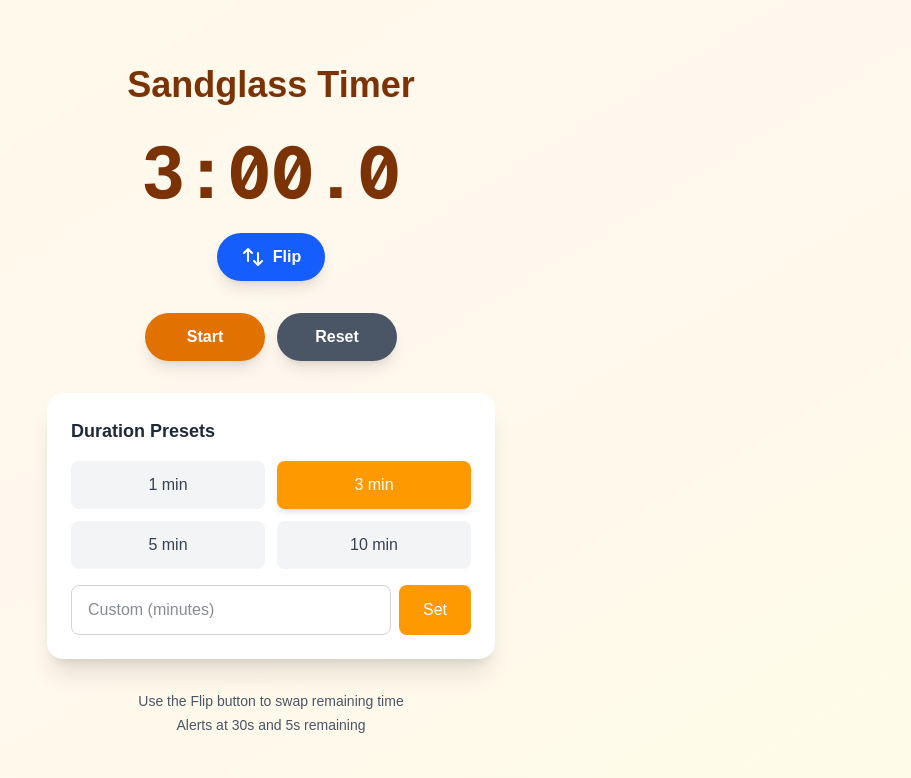
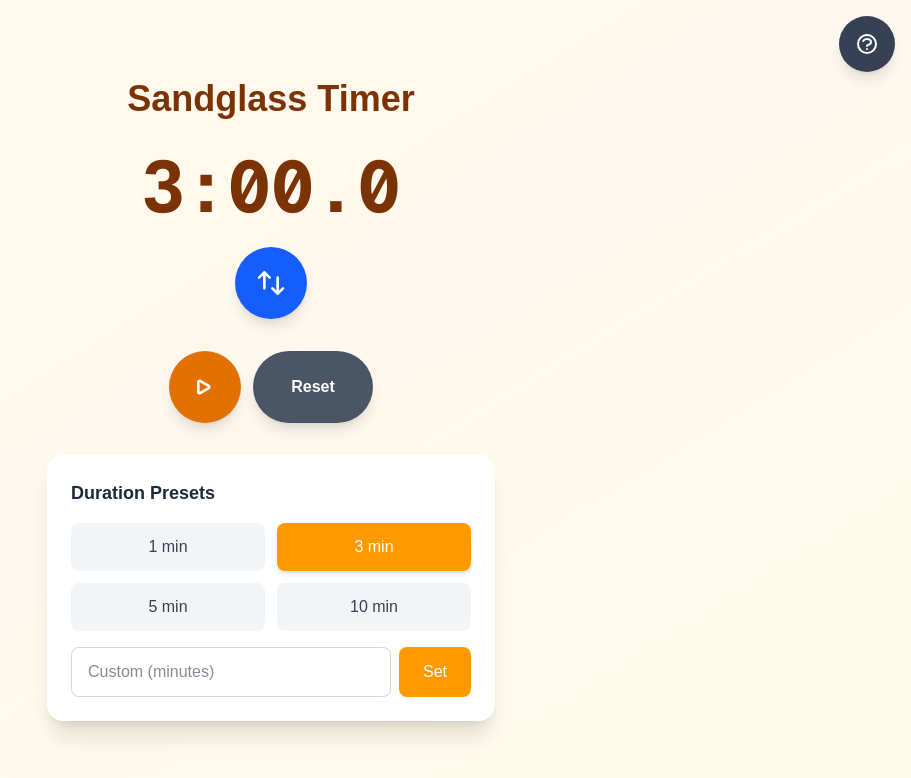
Before and after one commit to AgustinRamiroDiaz/sandglass, a Next.js app: page / in a window 1280 px wide. Shown: the top 778 px of the page, without its empty margins (369-1280 px from the left). Built offline with nearby package versions, Linux system fonts and the light colour scheme.

Commit message:
bigger buttons

```diff
--- a/src/app/page.tsx
+++ b/src/app/page.tsx
@@ -24,6 +24,7 @@ export default function Home() {
   } = useTimer(180);
 
   const [customDuration, setCustomDuration] = useState('');
+  const [showTutorial, setShowTutorial] = useState(false);
 
   const formatTime = (seconds: number) => {
     const mins = Math.floor(seconds / 60);
@@ -41,7 +42,81 @@ export default function Home() {
   };
 
   return (
-    <div className="min-h-screen flex flex-col items-center justify-center bg-gradient-to-br from-amber-50 via-orange-50 to-yellow-50 dark:from-gray-900 dark:via-gray-800 dark:to-gray-900 p-4">
+    <div className="min-h-screen flex flex-col items-center justify-center bg-gradient-to-br from-amber-50 via-orange-50 to-yellow-50 dark:from-gray-900 dark:via-gray-800 dark:to-gray-900 p-4 relative">
+      {/* Help Button */}
+      <button
+        onClick={() => setShowTutorial(true)}
+        className="fixed top-4 right-4 p-4 bg-gray-700 hover:bg-gray-800 text-white rounded-full shadow-lg transition-all active:scale-95 z-10"
+        title="Help"
+        aria-label="Show tutorial"
+      >
+        <svg
+          className="w-6 h-6"
+          fill="none"
+          stroke="currentColor"
+          viewBox="0 0 24 24"
+        >
+          <path
+            strokeLinecap="round"
+            strokeLinejoin="round"
+            strokeWidth={2}
+            d="M8.228 9c.549-1.165 2.03-2 3.772-2 2.21 0 4 1.343 4 3 0 1.4-1.278 2.575-3.006 2.907-.542.104-.994.54-.994 1.093m0 3h.01M21 12a9 9 0 11-18 0 9 9 0 0118 0z"
+          />
+        </svg>
+      </button>
+
+      {/* Tutorial Modal */}
+      {showTutorial && (
+        <div
+          className="fixed inset-0 bg-black bg-opacity-50 flex items-center justify-center p-4 z-50"
+          onClick={() => setShowTutorial(false)}
+        >
+          <div
+            className="bg-white dark:bg-gray-800 rounded-2xl shadow-xl p-6 max-w-md w-full"
+            onClick={(e) => e.stopPropagation()}
+          >
+            <div className="flex items-center justify-between mb-4">
+              <h2 className="text-xl font-bold text-gray-800 dark:text-gray-200">
+                How to Use
+              </h2>
+              <button
+                onClick={() => setShowTutorial(false)}
+                className="p-2 hover:bg-gray-100 dark:hover:bg-gray-700 rounded-full transition-all"
+                aria-label="Close"
+              >
+                <svg
+                  className="w-6 h-6 text-gray-600 dark:text-gray-400"
+                  fill="none"
+                  stroke="currentColor"
+                  viewBox="0 0 24 24"
+                >
+                  <path
+                    strokeLinecap="round"
+                    strokeLinejoin="round"
+                    strokeWidth={2}
+                    d="M6 18L18 6M6 6l12 12"
+                  />
+                </svg>
+              </button>
+            </div>
+            <div className="space-y-4 text-gray-700 dark:text-gray-300">
+              <div>
+                <h3 className="font-semibold mb-1">Flip Button</h3>
+                <p className="text-sm">Use the flip button to swap the remaining time with the elapsed time, like flipping an hourglass.</p>
+              </div>
+              <div>
+                <h3 className="font-semibold mb-1">Alerts</h3>
+                <p className="text-sm">You'll receive alerts at 30 seconds and 5 seconds remaining.</p>
+              </div>
+              <div>
+                <h3 className="font-semibold mb-1">Controls</h3>
+                <p className="text-sm">Use the play button to start/pause, and the Reset button to return to your set duration.</p>
+              </div>
+            </div>
+          </div>
+        </div>
+      )}
+
       <main className="flex flex-col items-center gap-8 w-full max-w-md">
         <h1 className="text-4xl font-bold text-amber-900 dark:text-amber-100 text-center">
           Sandglass Timer
@@ -54,11 +129,12 @@ export default function Home() {
 
           <button
             onClick={flip}
-            className="flex items-center gap-2 px-6 py-3 bg-blue-600 hover:bg-blue-700 text-white rounded-full font-semibold shadow-lg transition-all active:scale-95"
+            className="p-5 bg-blue-600 hover:bg-blue-700 text-white rounded-full font-semibold shadow-lg transition-all active:scale-95"
             title="Flip timer"
+            aria-label="Flip timer"
           >
             <svg
-              className="w-6 h-6"
+              className="w-8 h-8"
               fill="none"
               stroke="currentColor"
               viewBox="0 0 24 24"
@@ -70,16 +146,45 @@ export default function Home() {
                 d="M7 16V4m0 0L3 8m4-4l4 4m6 0v12m0 0l4-4m-4 4l-4-4"
               />
             </svg>
-            Flip
           </button>
         </div>
 
         <div className="flex flex-wrap gap-3 justify-center w-full">
           <button
             onClick={isRunning ? pause : start}
-            className="px-8 py-3 bg-amber-600 hover:bg-amber-700 text-white rounded-full font-semibold shadow-lg transition-all active:scale-95 min-w-[120px]"
+            className="p-5 bg-amber-600 hover:bg-amber-700 text-white rounded-full font-semibold shadow-lg transition-all active:scale-95"
+            title={isRunning ? 'Pause' : 'Start'}
+            aria-label={isRunning ? 'Pause' : 'Start'}
           >
-            {isRunning ? 'Pause' : 'Start'}
+            {isRunning ? (
+              <svg
+                className="w-8 h-8"
+                fill="none"
+                stroke="currentColor"
+                viewBox="0 0 24 24"
+              >
+                <path
+                  strokeLinecap="round"
+                  strokeLinejoin="round"
+                  strokeWidth={2}
+                  d="M10 9v6m4-6v6"
+                />
+              </svg>
+            ) : (
+              <svg
+                className="w-8 h-8"
+                fill="none"
+                stroke="currentColor"
+                viewBox="0 0 24 24"
+              >
+                <path
+                  strokeLinecap="round"
+                  strokeLinejoin="round"
+                  strokeWidth={2}
+                  d="M14.752 11.168l-6.518-3.761A1 1 0 007 8.382v7.236a1 1 0 001.234.975l6.518-3.761a1 1 0 000-1.664z"
+                />
+              </svg>
+            )}
           </button>
           <button
             onClick={reset}
@@ -126,11 +231,6 @@ export default function Home() {
             </button>
           </div>
         </div>
-
-        <div className="text-center text-sm text-gray-600 dark:text-gray-400 space-y-1">
-          <p>Use the Flip button to swap remaining time</p>
-          <p>Alerts at 30s and 5s remaining</p>
-        </div>
       </main>
     </div>
   );
```
